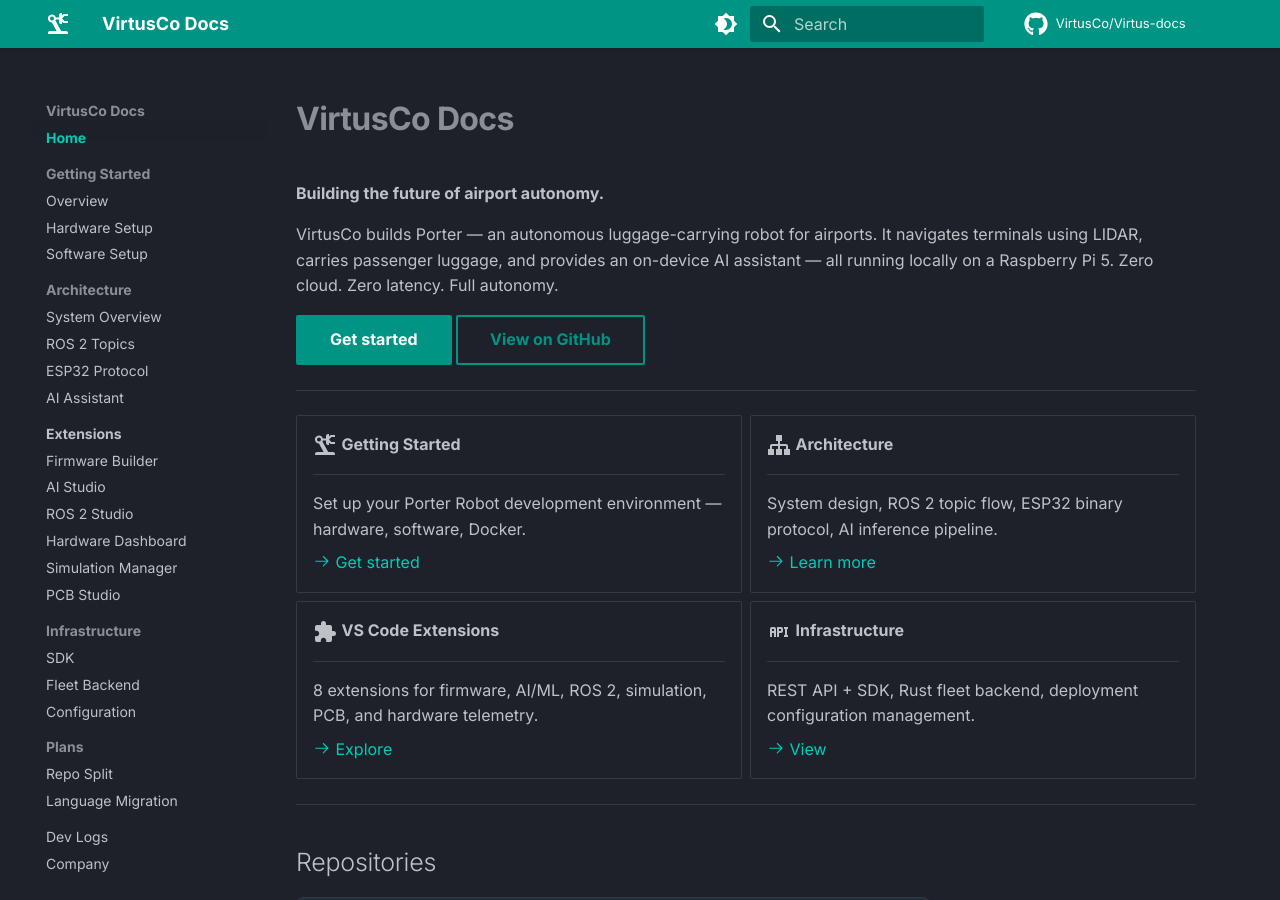
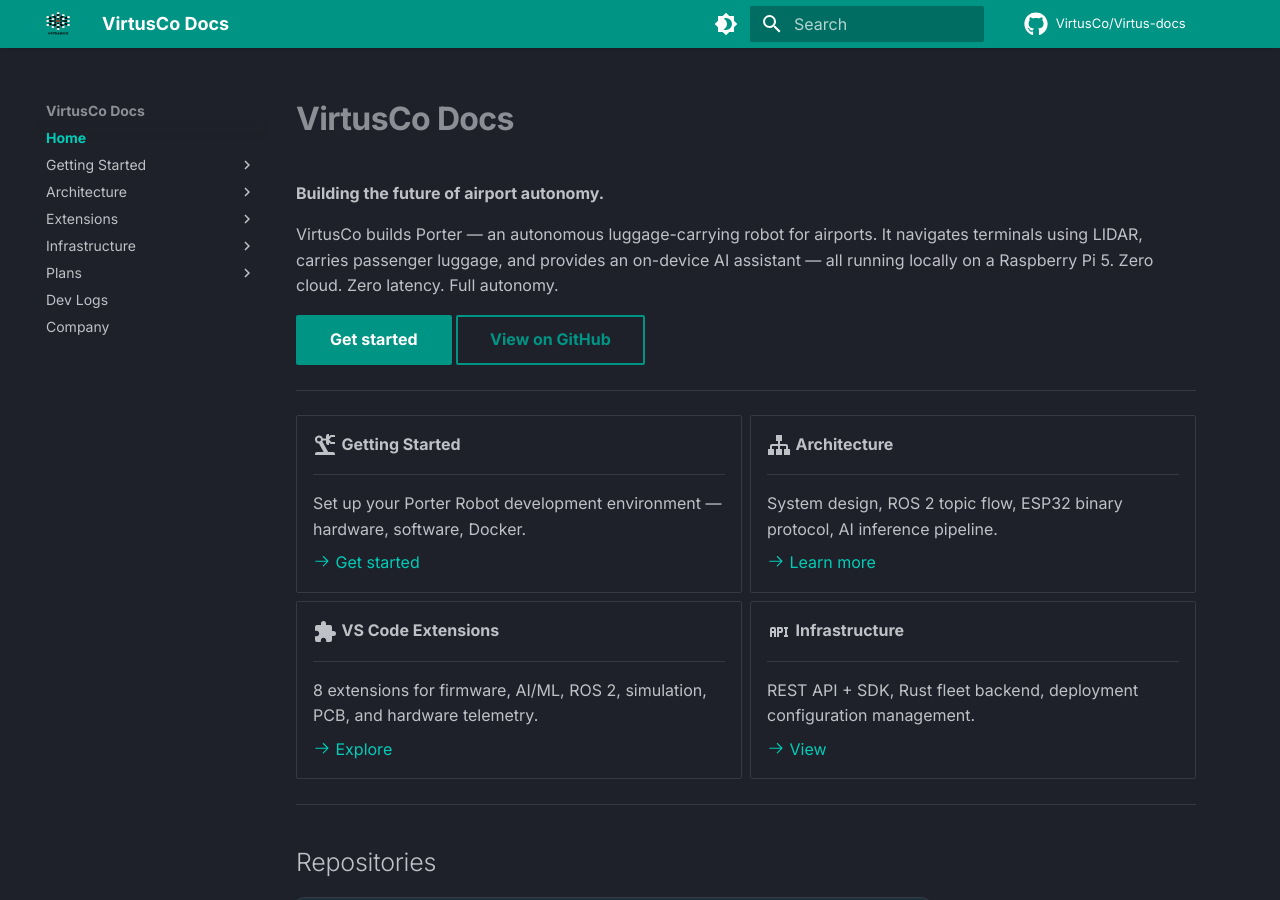
Before and after one commit to VirtusCo/Virtus-docs, an MkDocs documentation site: the page built from docs/index.md, in a window 1280 px wide and 900 px high. Built offline with MkDocs 1.6.1 and Material for MkDocs 9.7.7, drawn with Linux system fonts in a browser that asks for light colours; comment, search, counter and statistics services are not loaded.

Commit message:
fix(docs): sidebar collapsible nav + VirtusCo favicon logo

```diff
--- a/mkdocs.yml
+++ b/mkdocs.yml
@@ -29,8 +29,8 @@ theme:
     - navigation.instant.progress
     - navigation.tracking
     - navigation.indexes
-    - navigation.sections
     - navigation.top
+    - navigation.path
     - navigation.footer
     - search.suggest
     - search.highlight
@@ -42,8 +42,8 @@ theme:
     - header.autohide
   icon:
     repo: fontawesome/brands/github
-    logo: material/robot-industrial
-  favicon: https://raw.githubusercontent.com/VirtusCo/VirtusCo.github/main/profile/favicon.png
+  logo: assets/favicon.ico
+  favicon: assets/favicon.ico
 
 plugins:
   - search
```
Also changed, not shown: docs/assets/favicon.ico (added), docs/assets/logo.ico (added).
